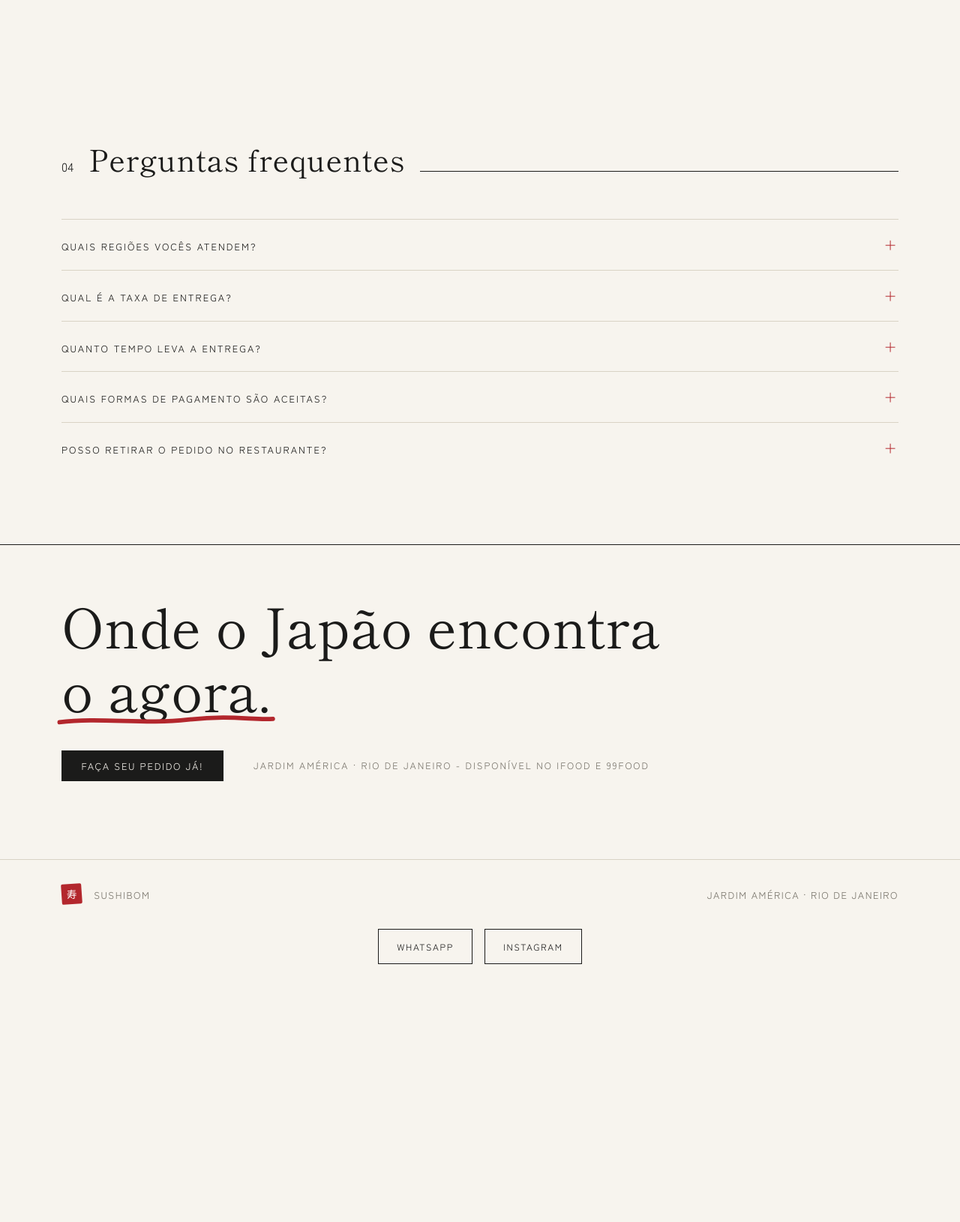
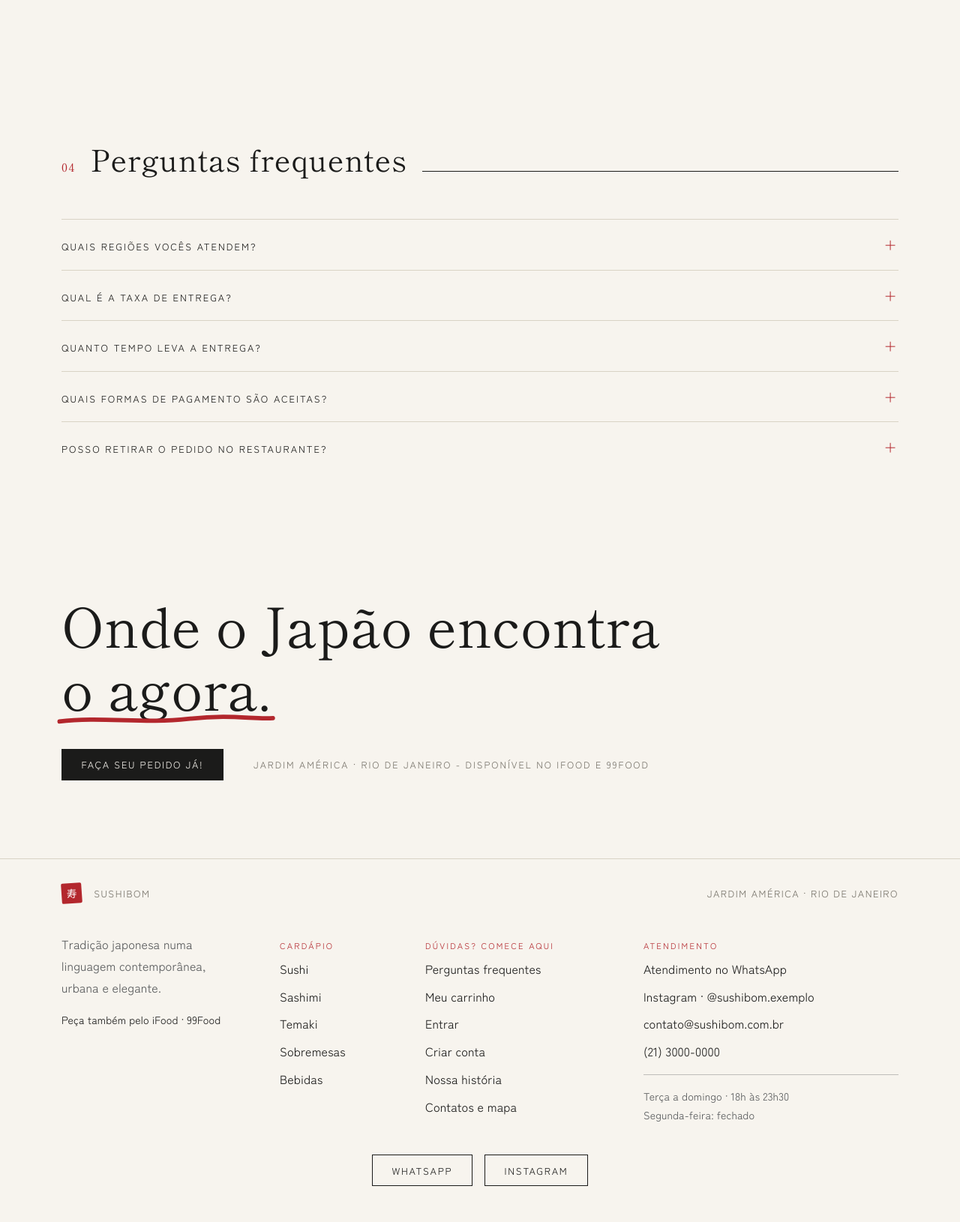
Before and after one commit to Will-Bernardinho/Projeto-em-Django, a Django app: page / in a window 1280 px wide. Shown: the part 3322-4952 px from the top of the page at 75% size. Before the commit the page ends 4608 px from the top, so only its background shows below. Run offline with Django 5.2, Linux system fonts and the light colour scheme; data comes from the database, SQL or seed files in the repository; some web fonts are replaced.

Commit message:
add: fiz o rodapé mais detalhado com links rápidos para melhorar a experiência do usuário

```diff
--- a/Principal/templates/Home.html
+++ b/Principal/templates/Home.html
@@ -32,55 +32,88 @@
     {% block content %}{% endblock %}
     </main>
 
-    <footer class="rodape">
-      <div class="container d-flex flex-wrap justify-content-between align-items-center gap-3">
-        <span class="d-flex align-items-center gap-3"><span class="hanko" aria-hidden="true">寿</span>SushiBom</span>
-        <span>Jardim América · Rio de Janeiro</span>
+    <footer>
+      {# ---------- Logo ---------- #}
+      <div class="rodape">
+        <div class="container d-flex flex-wrap justify-content-between align-items-center gap-3">
+          <span class="d-flex align-items-center gap-3"><span class="hanko" aria-hidden="true">寿</span>SushiBom</span>
+          <span>Jardim América · Rio de Janeiro</span>
+        </div>
+      </div>
+
+      {# ---------- Links rápidos ---------- #}
+      <div class="pt-2 pb-4">
+        <div class="container">
+          <div class="row g-4 gx-lg-5">
+
+            <div class="col-lg-3">
+              <p class="text-body-secondary">Tradição japonesa numa linguagem contemporânea, urbana e elegante.</p>
+              <p class="small mb-0">Peça também pelo
+                <a href="https://www.ifood.com.br/" target="_blank" rel="noopener noreferrer">iFood</a> ·
+                <a href="https://www.99app.com/" target="_blank" rel="noopener noreferrer">99Food</a>
+              </p>
+            </div>
+
+            <nav class="col-6 col-lg-2" aria-label="Cardápio">
+              <span class="etiqueta">Cardápio</span>
+              <ul class="list-unstyled d-grid gap-2 mb-0">
+                <li><a href="{% url 'sushi' %}">Sushi</a></li>
+                <li><a href="{% url 'sashimi' %}">Sashimi</a></li>
+                <li><a href="{% url 'temaki' %}">Temaki</a></li>
+                <li><a href="{% url 'sobremesas' %}">Sobremesas</a></li>
+                <li><a href="{% url 'bebidas' %}">Bebidas</a></li>
+              </ul>
+            </nav>
+
+            <nav class="col-6 col-lg-3" aria-label="Dúvidas e links rápidos">
+              <span class="etiqueta">Dúvidas? Comece aqui</span>
+              <ul class="list-unstyled d-grid gap-2 mb-0">
+                <li><a href="{% url 'home' %}#perguntas-frequentes">Perguntas frequentes</a></li>
+                <li><a href="{% url 'mostracarrinho' %}">Meu carrinho</a></li>
+                {% if not user.is_authenticated %}
+                  <li><a href="{% url 'logar' %}">Entrar</a></li>
+                  <li><a href="{% url 'cadastrar_cliente' %}">Criar conta</a></li>
+                {% endif %}
+                <li><a href="{% url 'historia' %}">Nossa história</a></li>
+                <li><a href="{% url 'contato' %}">Contatos e mapa</a></li>
+              </ul>
+            </nav>
+
+            <div class="col-lg-4">
+              <span class="etiqueta">Atendimento</span>
+              <ul class="list-unstyled d-grid gap-2 mb-0">
+                <li><a href="https://wa.me/5521900000000?text=Ol%C3%A1%21%20Gostaria%20de%20fazer%20um%20pedido." target="_blank" rel="noopener noreferrer">Atendimento no WhatsApp</a></li>
+                <li><a href="https://www.instagram.com/sushibom.exemplo" target="_blank" rel="noopener noreferrer">Instagram · @sushibom.exemplo</a></li>
+                <li><a href="mailto:contato@sushibom.com.br">contato@sushibom.com.br</a></li>
+                <li><a href="tel:+552130000000">(21) 3000-0000</a></li>
+              </ul>
+              <hr class="my-3">
+              <p class="small text-body-secondary mb-0">Terça a domingo · 18h às 23h30<br>Segunda-feira: fechado</p>
+            </div>
+          </div>
+        </div>
+      </div>
+
+      <!-- Contato rápido: WhatsApp e Instagram -->
+      <div class="container d-flex flex-column flex-sm-row justify-content-center gap-3 pt-3 pb-5">
+        <a href="https://wa.me/5521900000000?text=Ol%C3%A1%21%20Gostaria%20de%20fazer%20um%20pedido."
+          class="btn btn-contorno"
+          target="_blank"
+          rel="noopener noreferrer">
+          WhatsApp
+        </a>
+        <a href="https://www.instagram.com/sushibom.exemplo"
+          class="btn btn-contorno"
+          target="_blank"
+          rel="noopener noreferrer">
+          Instagram
+        </a>
       </div>
     </footer>
 
     <script src="https://cdn.jsdelivr.net/npm/bootstrap@5.3.3/dist/js/bootstrap.bundle.min.js"
             integrity="sha384-YvpcrYf0tY3lHB60NNkmXc5s9fDVZLESaAA55NDzOxhy9GkcIdslK1eN7N6jIeHz" crossorigin="anonymous"></script>
     {% block scripts %}{% endblock %}
-    <!-- Contato rápido: WhatsApp e Instagram -->
-<div class="contato-rapido">
-  <a href="https://wa.me/5521900000000?text=Ol%C3%A1%21%20Gostaria%20de%20fazer%20um%20pedido."
-     class="contato-rapido__link"
-     target="_blank"
-     rel="noopener noreferrer">
-    WhatsApp
-  </a>
-  <a href="https://www.instagram.com/sushibom.exemplo"
-     class="contato-rapido__link"
-     target="_blank"
-     rel="noopener noreferrer">
-    Instagram
-  </a>
-</div>
 
-<style>
-  .contato-rapido {
-    display: flex;
-    flex-wrap: wrap;
-    gap: 16px;
-    max-width: 1100px;
-    margin: 0 auto 48px;
-    padding: 0 24px;
-  }
-  .contato-rapido__link {
-    padding: 12px 24px;
-    border: 1px solid #1a1a1a;
-    color: #1a1a1a;
-    font-size: 12px;
-    letter-spacing: 0.14em;
-    text-transform: uppercase;
-    text-decoration: none;
-    transition: background 0.2s ease, color 0.2s ease;
-  }
-  .contato-rapido__link:hover {
-    background: #1a1a1a;
-    color: #fff;
-  }
-</style>
   </body>
 </html>
--- a/Principal/templates/inicio.html
+++ b/Principal/templates/inicio.html
@@ -143,7 +143,7 @@
 <section class="secao" id="perguntas-frequentes">
   <div class="container">
     <header class="cab-secao revelar">
-      <span class="cab-nun">04</span>
+      <span class="cab-num">04</span>
       <h2>Perguntas frequentes</h2>
       <span class="cab-linha"></span>
     </header>
@@ -178,7 +178,7 @@
 </section>
 
 {# ---------- Fecho ---------- #}
-<section class="fecho">
+<section class="fecho border-0">
   <div class="container">
     <p class="fecho-frase revelar">
       Onde o Japão encontra
```
